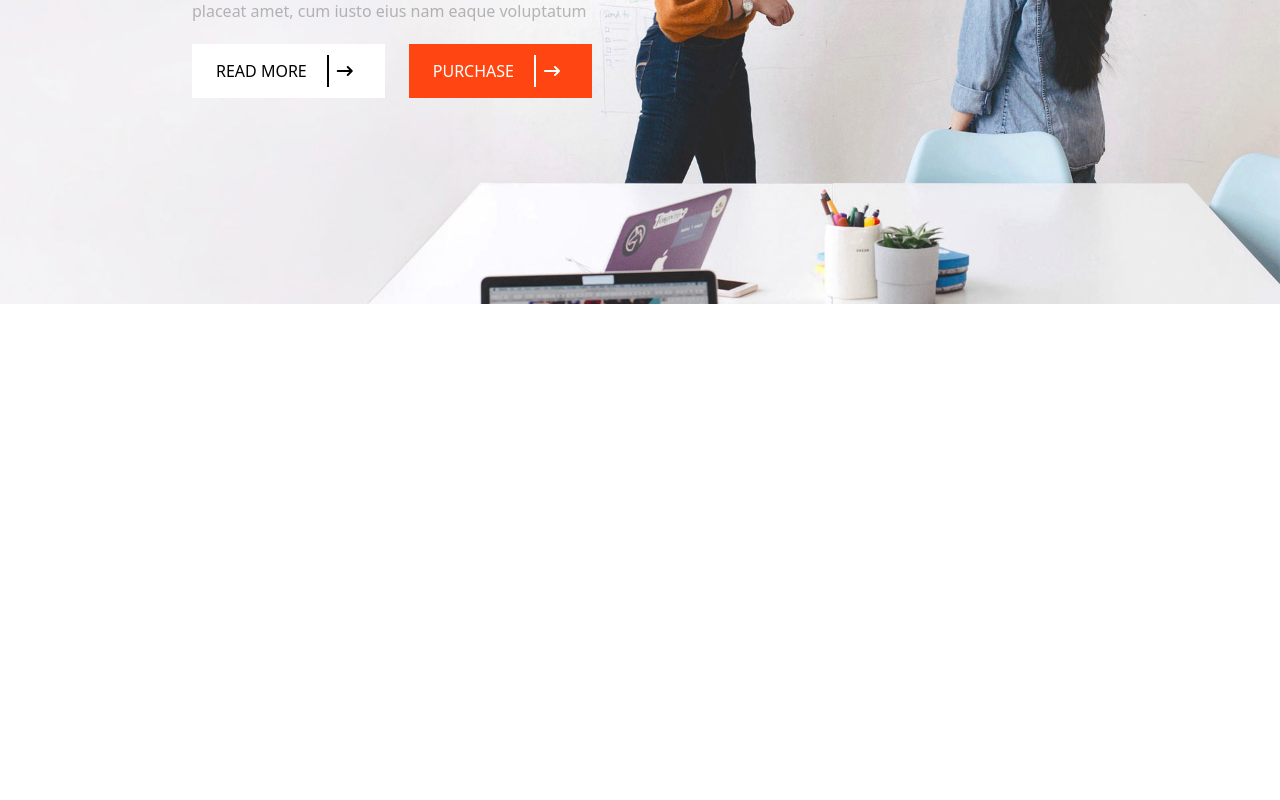
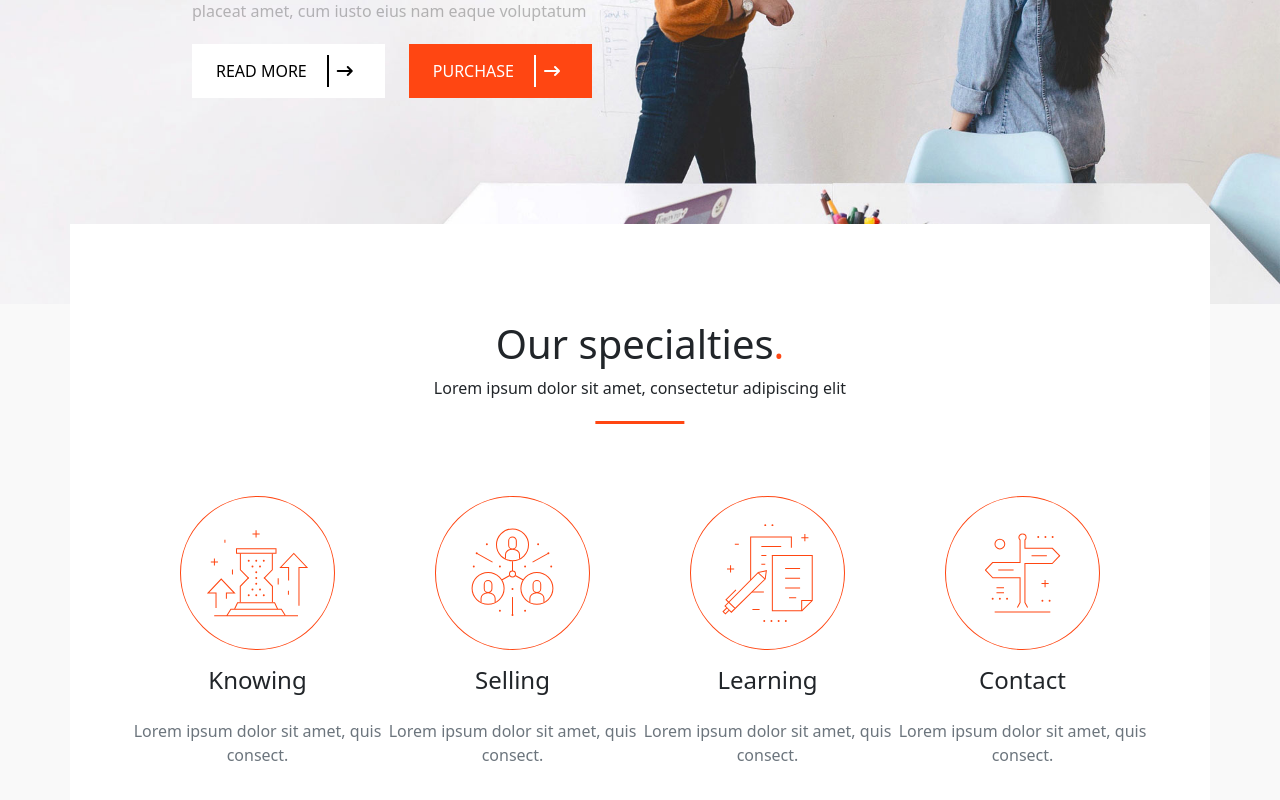
Before and after one commit to marcovittoriozacca/proj-html-vuejs, a Vue app: page / in a window 1280 px wide. Shown: the part 396-1196 px from the top of the page. Before the commit the page ends 800 px from the top, so only its background shows below. Built offline with nearby package versions, Linux system fonts and the light colour scheme.

Commit message:
feat: Specialties section

```diff
--- a/src/App.vue
+++ b/src/App.vue
@@ -1,8 +1,10 @@
 <script>
 import AppHeader from './components/header/AppHeader.vue'
+import AppMain from './components/main/AppMain.vue'
 export default{
   components:{
     AppHeader,
+    AppMain,
   }
 }
 
@@ -11,6 +13,8 @@ export default{
 <template>
 
   <AppHeader/>
+  <AppMain/>
+
 
 </template>
 
--- a/src/assets/sass/_general.scss
+++ b/src/assets/sass/_general.scss
@@ -3,3 +3,12 @@
 a{
     color: black;
 }
+body{
+    background-color: #F9F9F9;
+}
+html{
+        scrollbar-width: none;
+        &::-webkit-scrollbar{
+            display: none;
+        }
+}
--- a/src/components/header/AppHeader.vue
+++ b/src/components/header/AppHeader.vue
@@ -67,5 +67,7 @@ export default {
 
 
 <style lang="scss" scoped>
-
+    header{
+        z-index: 1;
+    }
 </style>
--- a/src/components/header/headerElements/CTA.vue
+++ b/src/components/header/headerElements/CTA.vue
@@ -19,10 +19,7 @@ export default{
 <template>
     <section id="cta">
 
-        <carousel :items-to-show="1" :itemsToScroll="1" :autoplay="10000" :wrap-around="true"
-        :i18n="{
-            'iconArrowLeft': 'iconaLel'
-        }">
+        <carousel :items-to-show="1" :itemsToScroll="1" :autoplay="10000" :wrap-around="true" class="carousel">
 
             <slide v-for="slide in ctaImages" :key="slide" class="custom-heigth">
                 <figure class="m-0">
@@ -30,7 +27,7 @@ export default{
                 </figure>
             </slide>
 
-            <template #addons class="position-relative">
+            <template #addons class="position-relative z-2">
 
                 <!-- arrows -->
                 <navigation>
@@ -49,7 +46,7 @@ export default{
                 </navigation>
 
                 <!-- our team element -->
-                <div id="our-team" class="d-flex flex-column align-items-start">
+                <div id="our-team" class="d-flex flex-column align-items-start z-3">
                     <h1>Our Team<span>.</span></h1>
                     <p class="py-3 text-start">Lorem ipsum dolor sit amet consectetur adipisicing elit. Obcaecati placeat amet, cum iusto eius nam eaque voluptatum</p>
                     <div>
@@ -76,8 +73,11 @@ export default{
 
 <style lang="scss" scoped>
 @use '../../../assets/sass/partials/variables' as *;
+
 .custom-heigth{
     height: 700px;
+
+
 }
     #our-team{
         position: absolute;
--- /dev/null
+++ b/src/components/main/AppMain.vue
@@ -0,0 +1,36 @@
+<script>
+import {store} from '../../store'
+
+import OurSpecialties from './mainElements/OurSpecialties.vue'
+
+export default{
+    name: 'AppMain',
+
+    components:{
+        OurSpecialties,
+    },
+
+    data() {
+        return {
+            store,
+        }
+    },
+}
+</script>
+
+<template>
+    <main>
+        <OurSpecialties
+            :elements="store.specialties"
+        />
+    </main>
+
+</template>
+
+<style lang="scss" scoped>
+    main{
+        position: relative;
+        z-index: 999;
+        margin-top: -80px;
+    }
+</style>
--- /dev/null
+++ b/src/components/main/mainElements/OurSpecialties.vue
@@ -0,0 +1,60 @@
+<script>
+export default {
+    name: 'OurSpecialties',
+    props:['elements'],
+}
+</script>
+
+<template>
+
+    <section id="specialties" class="container container-lg text-center bg-white accordion py-5">
+        <div class="specialties-header pt-5 pb-2 mb-4">
+            <h2>
+                Our specialties<span>.</span>
+            </h2>
+            <p>Lorem ipsum dolor sit amet, consectetur adipiscing elit</p>
+        </div>
+
+        <div class="d-flex justify-content-center p-5">
+            <div v-for="(element, index) in elements" :key="index">
+                <figure class="m-0">
+                    <img :src="element.icon" :alt="element.title" class="img-fluid">
+                </figure>
+                <h4 class="text-capitalize py-3">{{ element.title }}</h4>
+                <p class="text-secondary ">{{ element.description }}</p>
+            </div>
+        </div>
+
+    </section>
+
+</template>
+
+<style lang="scss" scoped>
+@use '../../../assets/sass/partials/variables' as *;
+
+
+
+h2{
+    span{
+        color: $orange;
+    }
+}
+.specialties-header{
+    position: relative;
+    &::before{
+        content: '';
+        position: absolute;
+        bottom: 0;
+        left: 50%;
+        transform: translateX(-50%);
+        height: 3px;
+        width: 8%;
+        background-color: $orange;
+    }
+    h2{
+        font-size: 2.5rem;
+    }
+}
+
+
+</style>
--- /dev/null
+++ b/src/store.js
@@ -0,0 +1,31 @@
+import { reactive } from "vue";
+
+export const store = reactive({
+
+    //specialties section elements
+    specialties:[
+        {
+            icon: '/img/svg-0.svg',
+            title: 'knowing',
+            description: 'Lorem ipsum dolor sit amet, quis consect.'
+        },
+        {
+            icon: '/img/svg-1.svg',
+            title: 'selling',
+            description: 'Lorem ipsum dolor sit amet, quis consect.'
+        },
+        {
+            icon: '/img/svg-2.svg',
+            title: 'learning',
+            description: 'Lorem ipsum dolor sit amet, quis consect.'
+        },
+        {
+            icon: '/img/svg-3.svg',
+            title: 'contact',
+            description: 'Lorem ipsum dolor sit amet, quis consect.'
+        },
+    ],
+
+
+
+})
```
Also changed, not shown: public/img/h1-blog-img-01.jpg (added).
